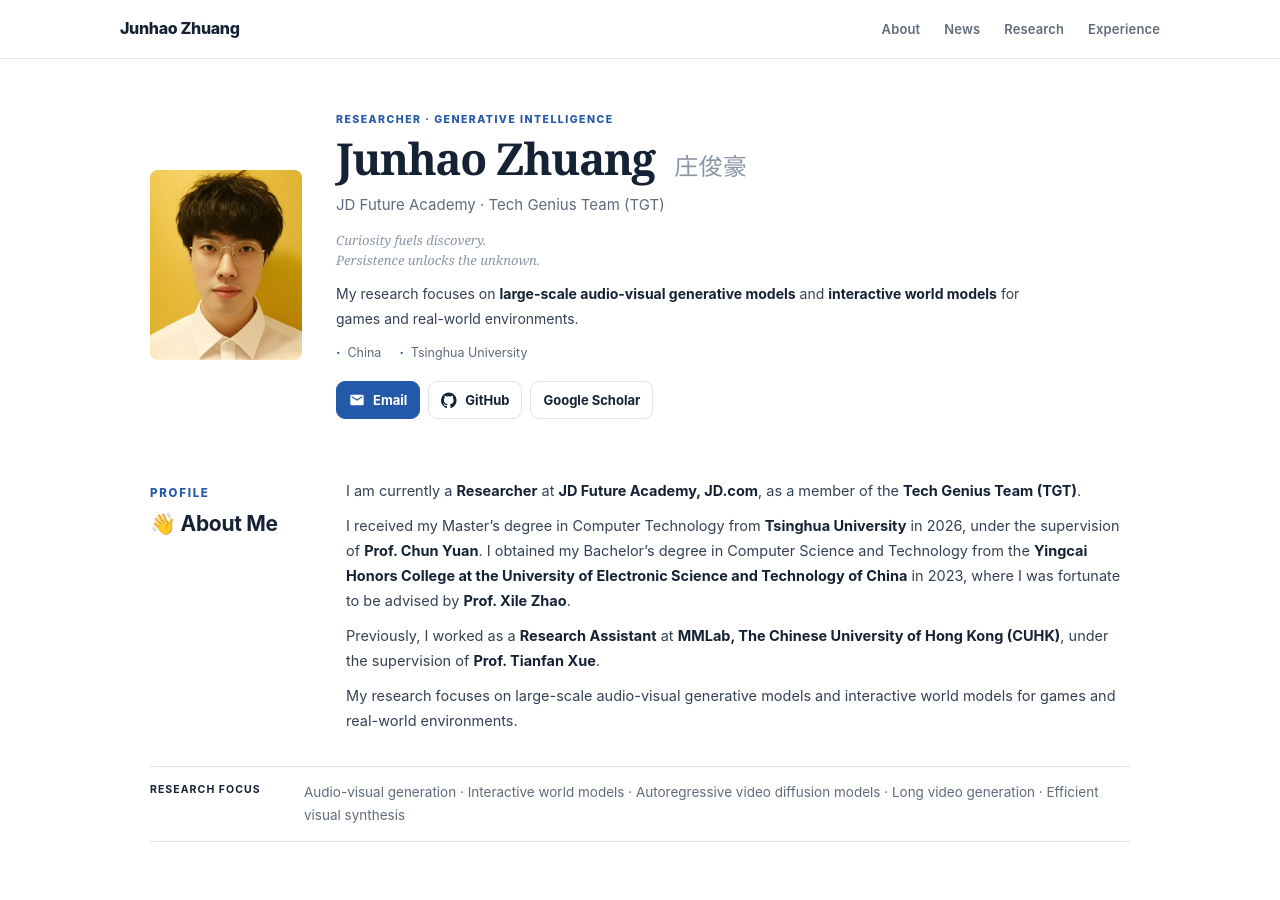
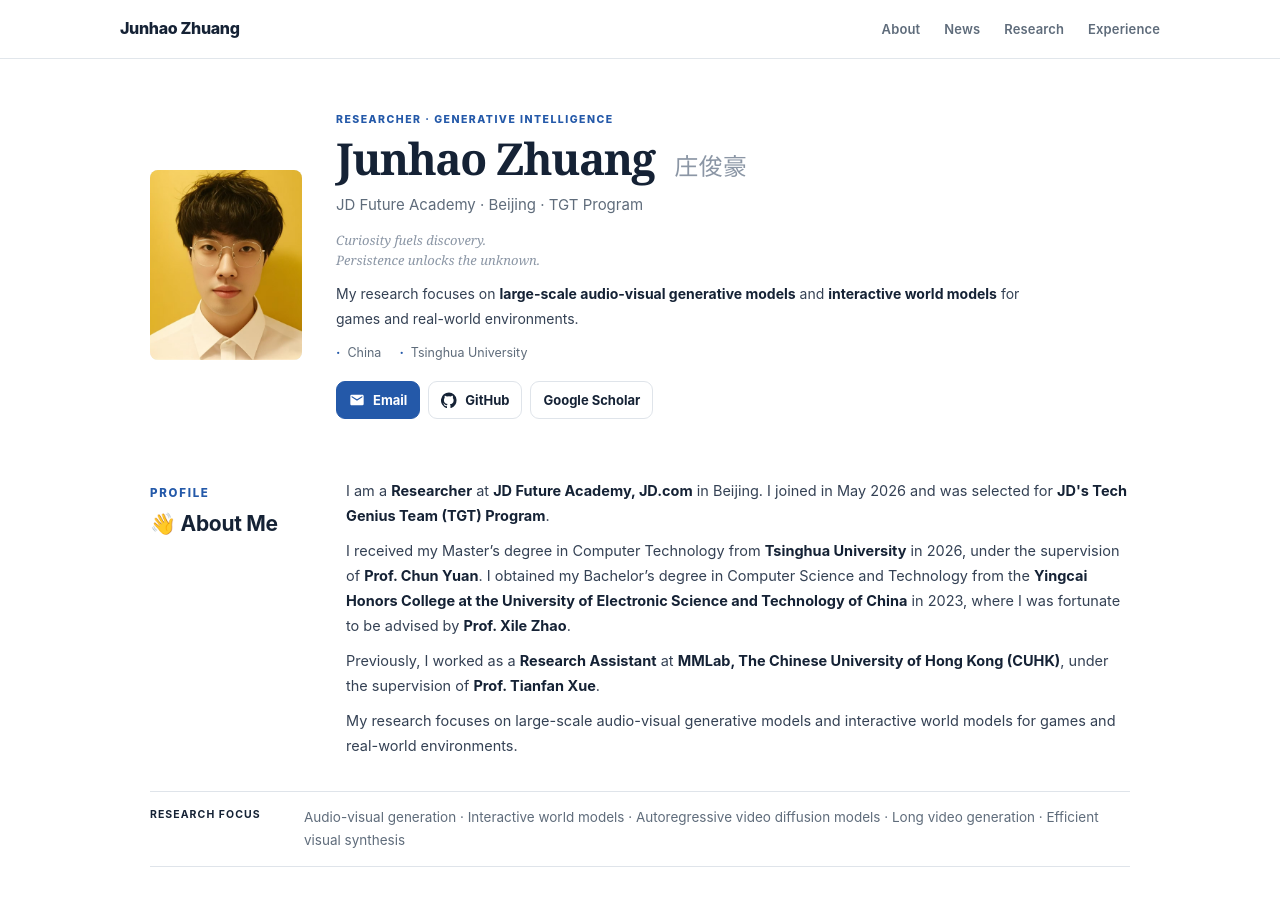
Before and after one commit to zhuang2002/zhuang2002.github.io, a Jekyll site: the page built from _pages/about.html, in a window 1280 px wide and 900 px high. Built offline with Jekyll 4.4.1, drawn with Linux system fonts in a browser that asks for light colours; some of the changed text lies outside the part shown.

Commit message:
Refine JD TGT program description

```diff
--- a/_pages/about.html
+++ b/_pages/about.html
@@ -257,7 +257,7 @@
       <div>
         <p class="eyebrow">Researcher · Generative Intelligence</p>
         <h1>Junhao Zhuang <span class="chinese-name">庄俊豪</span></h1>
-        <p class="role">JD Future Academy · Tech Genius Team (TGT)</p>
+        <p class="role">JD Future Academy · Beijing · TGT Program</p>
         <p class="motto">Curiosity fuels discovery.<br>Persistence unlocks the unknown.</p>
         <p class="intro">My research focuses on <strong>large-scale audio-visual generative models</strong> and <strong>interactive world models</strong> for games and real-world environments.</p>
         <div class="profile-meta" aria-label="Profile details">
@@ -281,7 +281,7 @@
       <div class="section-head">
         <div><span class="section-kicker">Profile</span><h2 id="about-title">👋 About Me</h2></div>
         <div class="about-copy">
-          <p>I am currently a <strong>Researcher</strong> at <strong>JD Future Academy, JD.com</strong>, as a member of the <strong>Tech Genius Team (TGT)</strong>.</p>
+          <p>I am a <strong>Researcher</strong> at <strong>JD Future Academy, JD.com</strong> in Beijing. I joined in May 2026 and was selected for <strong>JD's Tech Genius Team (TGT) Program</strong>.</p>
           <p>I received my Master’s degree in Computer Technology from <strong>Tsinghua University</strong> in 2026, under the supervision of <strong>Prof. Chun Yuan</strong>. I obtained my Bachelor’s degree in Computer Science and Technology from the <strong>Yingcai Honors College at the University of Electronic Science and Technology of China</strong> in 2023, where I was fortunate to be advised by <strong>Prof. Xile Zhao</strong>.</p>
           <p>Previously, I worked as a <strong>Research Assistant</strong> at <strong>MMLab, The Chinese University of Hong Kong (CUHK)</strong>, under the supervision of <strong>Prof. Tianfan Xue</strong>.</p>
           <p>My research focuses on large-scale audio-visual generative models and interactive world models for games and real-world environments.</p>
@@ -485,7 +485,7 @@
         <p class="section-note">Research across generative video, efficient diffusion, visual restoration, and editing.</p>
       </div>
       <div class="timeline">
-        <article class="timeline-item"><div class="timeline-date">Present</div><div><h3>JD Future Academy, JD.com</h3><span class="position">Researcher · Tech Genius Team (TGT)</span><p>Large-scale audio-visual generative models and interactive world models.</p></div></article>
+        <article class="timeline-item"><div class="timeline-date">May 2026 — Present</div><div><h3>JD Future Academy, JD.com</h3><span class="position">Researcher · Tech Genius Team (TGT) Program</span><p>Large-scale audio-visual generative models and interactive world models.</p></div></article>
         <article class="timeline-item"><div class="timeline-date">Sep 2025 — Apr 2026</div><div><h3>Kuaishou / KlingAI</h3><span class="position">Research Intern</span><p>Supervised by <a href="http://home.ustc.edu.cn/~myy2016/">Yunyao Mao</a> and <a href="https://xinntao.github.io/">Xintao Wang</a>.<br>Topics: Video Generation.</p></div></article>
         <article class="timeline-item"><div class="timeline-date">May — Sep 2025</div><div><h3>Shanghai AI Laboratory</h3><span class="position">Research Intern</span><p>Supervised by <a href="https://guoshi28.github.io/">Shi Guo</a> and <a href="https://tianfan.info/">Tianfan Xue</a>.<br>Topics: Video Super-Resolution · Diffusion Acceleration · Sparse Attention.</p></div></article>
         <article class="timeline-item"><div class="timeline-date">May 2024 — Apr 2025</div><div><h3>Tencent ARC Lab</h3><span class="position">Research Intern</span><p>Supervised by <a href="https://zzyfd.github.io/#/">Zhaoyang Zhang</a> and <a href="https://scholar.google.com/citations?user=4oXBp9UAAAAJ&amp;hl=en">Ying Shan</a>.<br>Topics: Comic Colorization · Video Generation · Diffusion.</p></div></article>
```
